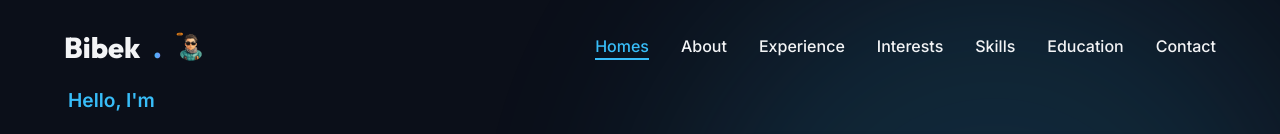
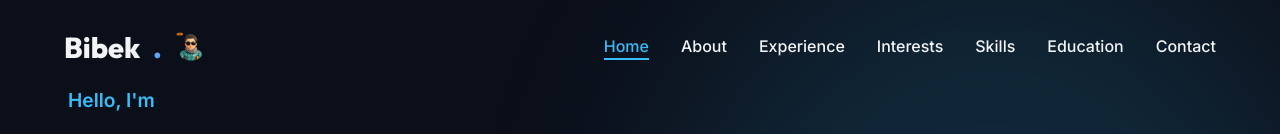
Before and after one commit to grgbibek/PersonalWebsite, a React (Vite) app: page / in a window 1280 px wide. Shown: the top 134 px of the page. Built offline with nearby package versions, Linux system fonts and the light colour scheme.

Commit message:
homes to home

```diff
--- a/src/components/Navbar/Navbar.jsx
+++ b/src/components/Navbar/Navbar.jsx
@@ -41,7 +41,7 @@ const Navbar = () => {
   }, []);
 
   const navLinks = [
-    { name: 'Homes', href: '#home' },
+    { name: 'Home', href: '#home' },
     { name: 'About', href: '#about' },
     { name: 'Experience', href: '#experience' },
     { name: 'Interests', href: '#interests' },
```
